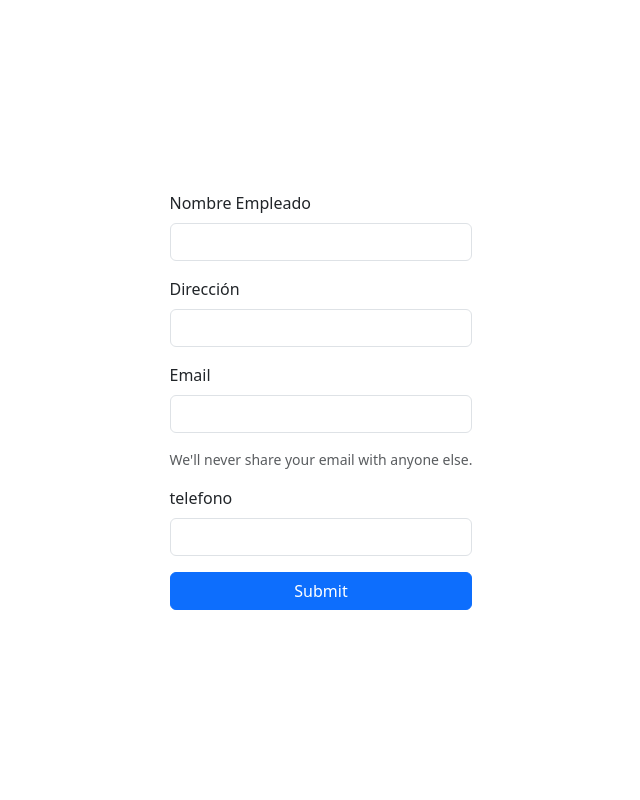
After one commit to Mr-Julian/VideoClub, a PHP site: page /vista/clientes.php in a window 1280 px wide. The commit adds this page. Shown: the whole page, without its empty margins (319-959 px from the left). Run offline with PHP 8.4, Linux system fonts and the light colour scheme.

Commit message:
Commit 1 creado en clase

```diff
--- a/index.php
+++ b/index.php
@@ -42,10 +42,7 @@
         //echo "Login";
         include_once 'vista/login.php';
     }
-
-
     ?>
-
 </body>
 
 </html>
--- /dev/null
+++ b/vista/clientes.php
@@ -0,0 +1,48 @@
+<!DOCTYPE html>
+<html lang="en">
+
+<head>
+    <meta charset="UTF-8">
+    <meta name="viewport" content="width=device-width, initial-scale=1.0">
+    <meta http-equiv="X-UA-Compatible" content="ie=edge">
+    <title>Sesiones</title>
+
+    <link rel="stylesheet" href="css/login.css">
+    <link href="https://cdn.jsdelivr.net/npm/bootstrap@5.3.3/dist/css/bootstrap.min.css" rel="stylesheet" integrity="sha384-QWTKZyjpPEjISv5WaRU9OFeRpok6YctnYmDr5pNlyT2bRjXh0JMhjY6hW+ALEwIH" crossorigin="anonymous">
+</head>
+
+<body>
+
+    <form action="" method="POST">
+        <?php
+
+        if (isset($errorLogin)) {
+            echo $errorLogin;
+        }
+        ?>
+        <form>
+            <div class="mb-3">
+                <label for="lab empleado" class="form-label">Nombre Empleado</label>
+                <input type="text" class="form-control" id="empleado">
+            </div>
+            <div class="mb-3">
+                <label for="lab Direccion" class="form-label">Dirección</label>
+                <input type="password" class="form-control" id="exampleInputPassword1">
+            </div>
+            <div class="mb-3">
+                <label for="lbl email" class="form-label">Email</label>
+                <input type="email" class="form-control" id="exampleInputEmail1" aria-describedby="emailHelp">
+                <div id="emailHelp" class="form-text">We'll never share your email with anyone else.</div>
+            </div>
+            <div class="mb-3">
+                <label for="lab Telefono" class="form-label">telefono</label>
+                <input type="password" class="form-control" id="exampleInputPassword1">
+            </div>
+            <button type="submit" class="btn btn-primary">Submit</button>
+        </form>
+    </form>
+
+    <script src="https://cdn.jsdelivr.net/npm/bootstrap@5.3.3/dist/js/bootstrap.bundle.min.js" integrity="sha384-YvpcrYf0tY3lHB60NNkmXc5s9fDVZLESaAA55NDzOxhy9GkcIdslK1eN7N6jIeHz" crossorigin="anonymous"></script>
+</body>
+
+</html>
--- a/vista/home.php
+++ b/vista/home.php
@@ -14,6 +14,9 @@
             <li class="cerrar-sesion">
                 <a href="controlador/cerrarSesion.php">Cerrar sesión</a>
             </li>
+            <li class="empleados">
+            <a href="vista/clientes.ph">Administración Clientes</a>
+            </li>
         </ul>
     </div>
 
```
Also changed, not shown: controlador/peliculas.php (added, +40 -0 lines), controlador/alquiler.php (added), controlador/categoria.php (added), controlador/cliente.php (added), controlador/empleados.php (added), vista/alquileres.php (added), vista/categorias.php (added), vista/empleados.php (added), vista/peliculas.php (added).
